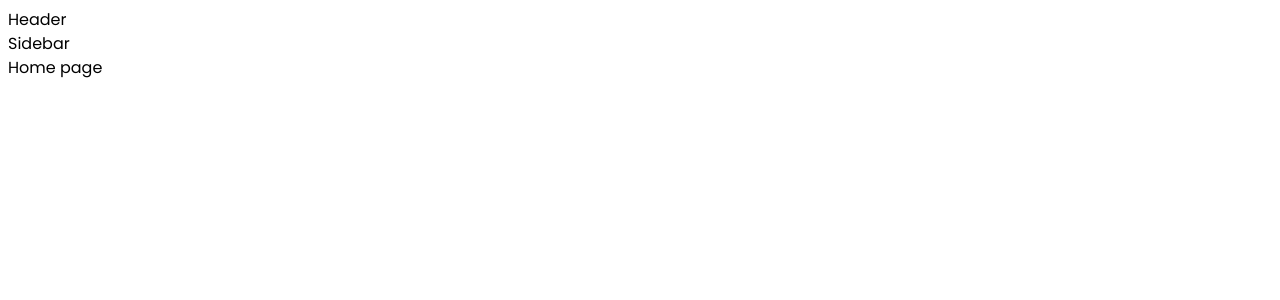
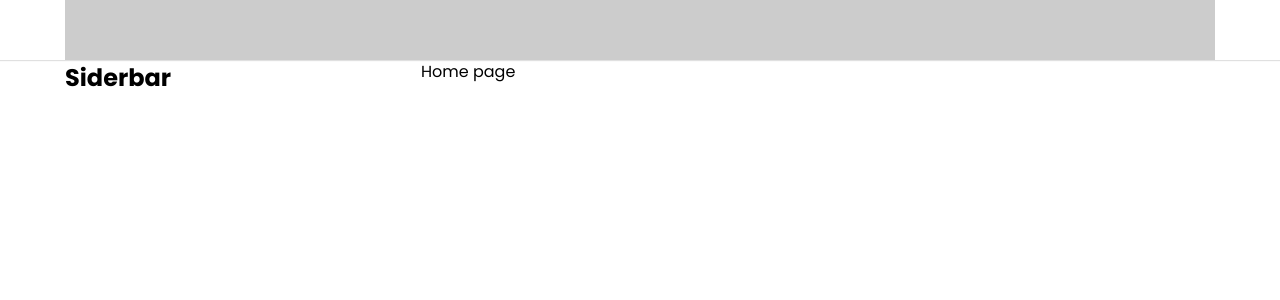
Before and after one commit to tranhoanghaiiiiii/tiktok-ui, a React (Create React App) app: page / in a window 1280 px wide. Shown: the top 300 px of the page. Built offline with nearby package versions, Linux system fonts and the light colour scheme.

Commit message:
Dựng khung layout mặc định

```diff
--- a/package.json
+++ b/package.json
@@ -6,6 +6,7 @@
         "@testing-library/jest-dom": "^5.17.0",
         "@testing-library/react": "^13.4.0",
         "@testing-library/user-event": "^13.5.0",
+        "classnames": "^2.5.1",
         "react": "^18.3.1",
         "react-dom": "^18.3.1",
         "react-router-dom": "^6.26.2",
--- /dev/null
+++ b/src/components/Layout/DefaultLayout/DefaultLayout.module.scss
@@ -0,0 +1,18 @@
+.wrapper {
+    display: flex;
+    flex-direction: column;
+    align-items: center;
+}
+
+.container {
+    width: 1150px;
+    min-height: 1000px;
+    // background-color: #333;
+    display: flex;
+}
+
+.content {
+    flex: 1;
+    // background-color: #ccc;
+    min-height: 1000px;
+}
--- /dev/null
+++ b/src/components/Layout/DefaultLayout/Sidebar/SiderBar.module.scss
@@ -0,0 +1,5 @@
+.wrapper {
+    width: 356px;
+    min-height: 1000px;
+    // background-color: #ccc;
+}
--- a/src/components/Layout/DefaultLayout/Sidebar/index.jsx
+++ b/src/components/Layout/DefaultLayout/Sidebar/index.jsx
@@ -1,5 +1,11 @@
+import classNames from 'classnames/bind';
+import styles from './SiderBar.module.scss'
+
+const cx = classNames.bind(styles)
 function Sidebar() {
-    return<>Sidebar</>
+    return <aside className={cx("wrapper")}>
+        <h2>Siderbar</h2>
+    </aside>
 }
 
 export default Sidebar;
--- a/src/components/Layout/DefaultLayout/index.jsx
+++ b/src/components/Layout/DefaultLayout/index.jsx
@@ -1,13 +1,16 @@
 
 import Header from "../component/Header";
 import Sidebar from "./Sidebar";
+import styles from "./DefaultLayout.module.scss"
+import classNames from "classnames/bind";
 
+const cx = classNames.bind(styles)
 function DefaultLayout({children}) {
-    return <div>
+    return <div className={cx("wrapper")}>
         <Header/>
-        <div>
+        <div className={cx('container')}>
             <Sidebar/>
-            <div>
+            <div className={cx("content")}>
                 {children}
             </div>
         </div>
--- /dev/null
+++ b/src/components/Layout/component/Header/Header.module.scss
@@ -0,0 +1,13 @@
+.wrapper {
+    height: 60px;
+    box-shadow: 0px 1px 1px rgb(0 0 0/12%);
+    display: flex;
+    justify-content: center;
+    width: 100%;
+}
+
+.inner {
+    height: 100%;
+    width: 1150px;
+    background: #ccc;
+}
--- a/src/components/Layout/component/Header/index.jsx
+++ b/src/components/Layout/component/Header/index.jsx
@@ -1,5 +1,14 @@
+import classNames from 'classnames/bind';
+import styles from './Header.module.scss';
+
+const cx = classNames.bind(styles);
+
 function Header() {
-    return<>Header</>
+    return <header className={cx('wrapper')}>
+        <div className={cx('inner')}>
+
+        </div>
+    </header>;
 }
 
 export default Header;
--- a/src/index.scss
+++ b/src/index.scss
@@ -9,6 +9,8 @@
 
 * {
     box-sizing: border-box;
+    margin: 0;
+    padding: 0;
 }
 
 body {
```
Also changed, not shown: 1 other file (tests, documents, lock files or other folders).
